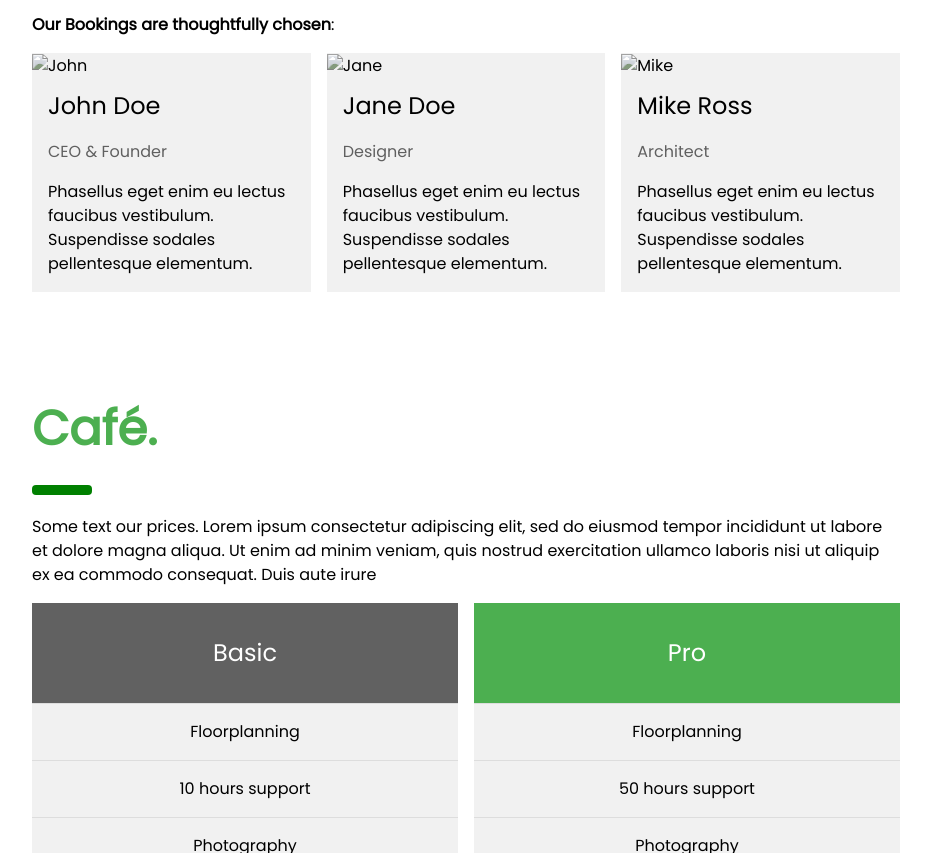
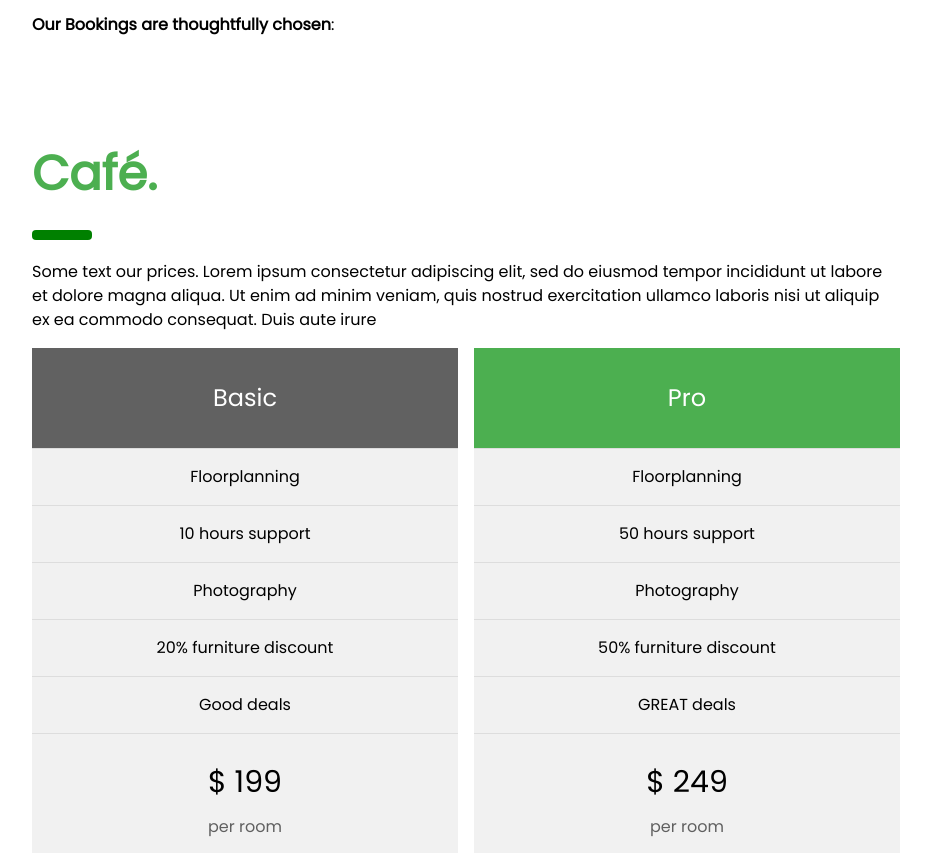
Before and after one commit to StarKus27/outandup, a website: page index.html in a window 1280 px wide. Shown: the part 1672-2525 px from the top of the page, without its empty margins (324-1255 px from the left). Drawn offline with nearby package versions, Linux system fonts and the light colour scheme.

Commit message:
Update index.html

```diff
--- a/index.html
+++ b/index.html
@@ -82,39 +82,7 @@ textarea {
     <p><b>Our Bookings are thoughtfully chosen</b>:</p>
   </div>
 
-  <!-- The Team -->
-  <div class="w3-row-padding w3-grayscale">
-    <div class="w3-col m4 w3-margin-bottom">
-      <div class="w3-light-grey">
-        <img src="/w3images/team2.jpg" alt="John" style="width:100%">
-        <div class="w3-container">
-          <h3>John Doe</h3>
-          <p class="w3-opacity">CEO & Founder</p>
-          <p>Phasellus eget enim eu lectus faucibus vestibulum. Suspendisse sodales pellentesque elementum.</p>
-        </div>
-      </div>
-    </div>
-    <div class="w3-col m4 w3-margin-bottom">
-      <div class="w3-light-grey">
-        <img src="/w3images/team1.jpg" alt="Jane" style="width:100%">
-        <div class="w3-container">
-          <h3>Jane Doe</h3>
-          <p class="w3-opacity">Designer</p>
-          <p>Phasellus eget enim eu lectus faucibus vestibulum. Suspendisse sodales pellentesque elementum.</p>
-        </div>
-      </div>
-    </div>
-    <div class="w3-col m4 w3-margin-bottom">
-      <div class="w3-light-grey">
-        <img src="/w3images/team3.jpg" alt="Mike" style="width:100%">
-        <div class="w3-container">
-          <h3>Mike Ross</h3>
-          <p class="w3-opacity">Architect</p>
-          <p>Phasellus eget enim eu lectus faucibus vestibulum. Suspendisse sodales pellentesque elementum.</p>
-        </div>
-      </div>
-    </div>
-  </div>
+
 
   <!-- Café / Pricing Tables -->
   <div class="w3-container" id="Café" style="margin-top:75px">
```
